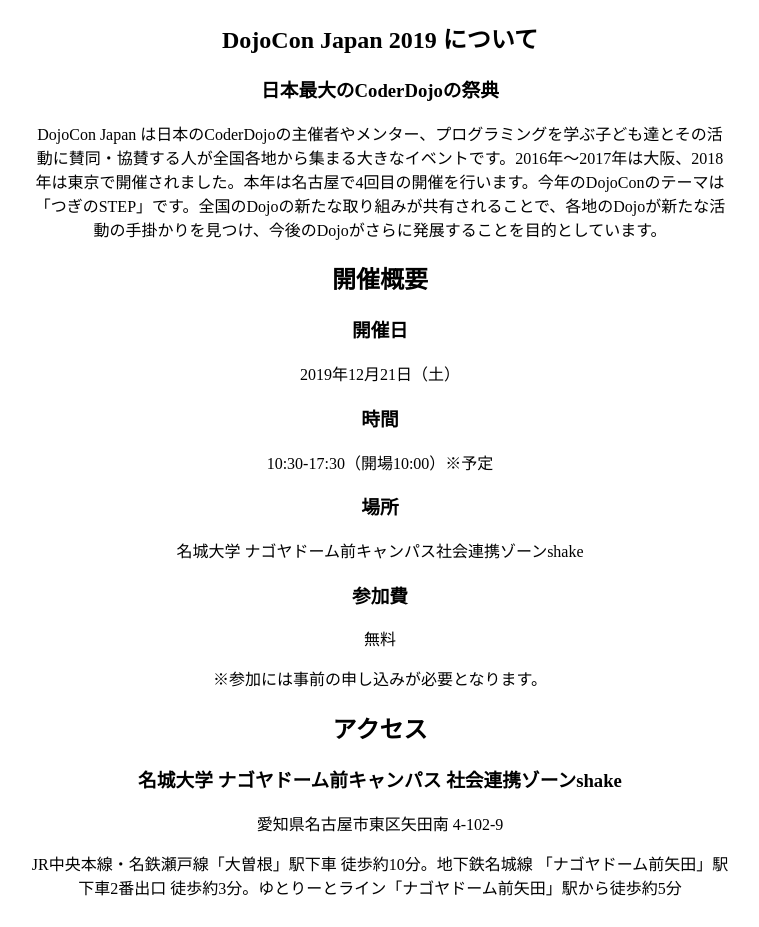
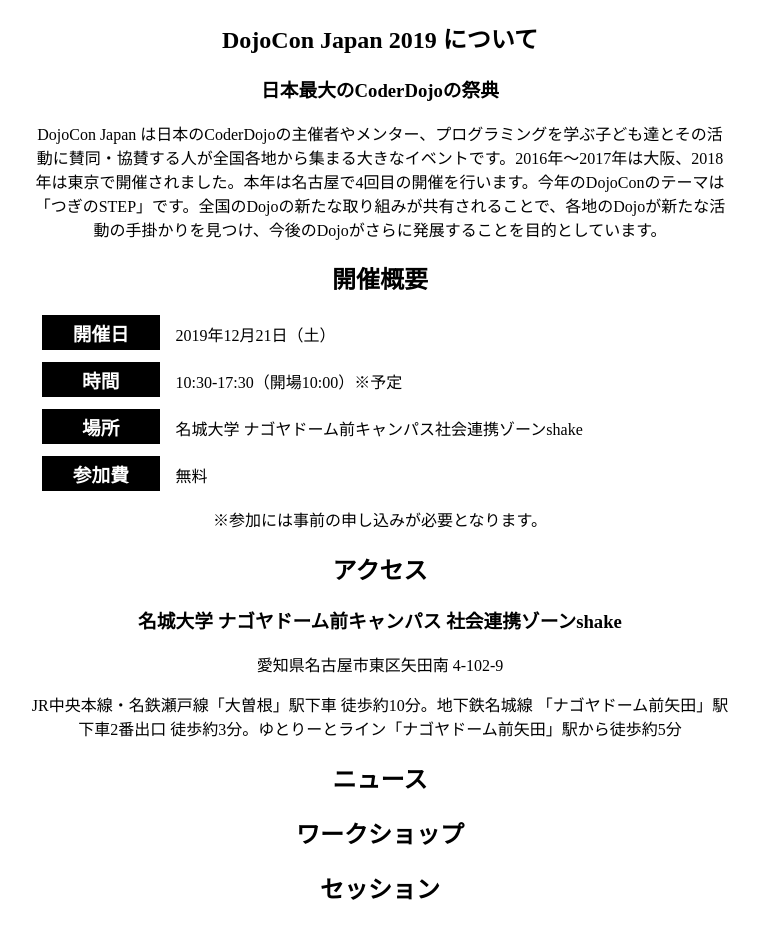
Before and after one commit to coderdojo-japan/dojocon2019.coderdojo.jp, a Jekyll site: the page built from index.md, in a window 1280 px wide. Shown: the top 927 px of the page, without its empty margins (260-1019 px from the left). Built offline with Jekyll 4.4.1, drawn with Linux system fonts in a browser that asks for light colours.

Commit message:
Change style of 開催概要

```diff
--- a/css/main.css
+++ b/css/main.css
@@ -7,3 +7,20 @@ section{
   width: 80vw;
   max-width: 700px;
 }
+
+.outline-one{
+  margin: 12px;
+  text-align: left;
+}
+.outline-one > *{
+  display: inline-block;
+  margin: 0;
+}
+.outline-one h3{
+  background-color: #000;
+  color: #fff;
+  margin-right: 12px;
+  padding: 4px 12px;
+  text-align: center;
+  width: 5em;
+}
--- a/index.md
+++ b/index.md
@@ -10,19 +10,19 @@ layout: default
 </section>
 <section id="outline">
   <h2>開催概要</h2>
-  <div class="block-4">
+  <div class="outline-one">
     <h3>開催日</h3>
     <p>2019年12月21日（土）</p>
   </div>
-  <div class="block-4">
+  <div class="outline-one">
     <h3>時間</h3>
     <p>10:30-17:30（開場10:00）※予定</p>
   </div>
-  <div class="block-4">
+  <div class="outline-one">
     <h3>場所</h3>
     <p>名城大学 ナゴヤドーム前キャンパス社会連携ゾーンshake</p>
   </div>
-  <div class="block-4">
+  <div class="outline-one">
     <h3>参加費</h3>
     <p>無料</p>
   </div>
```
